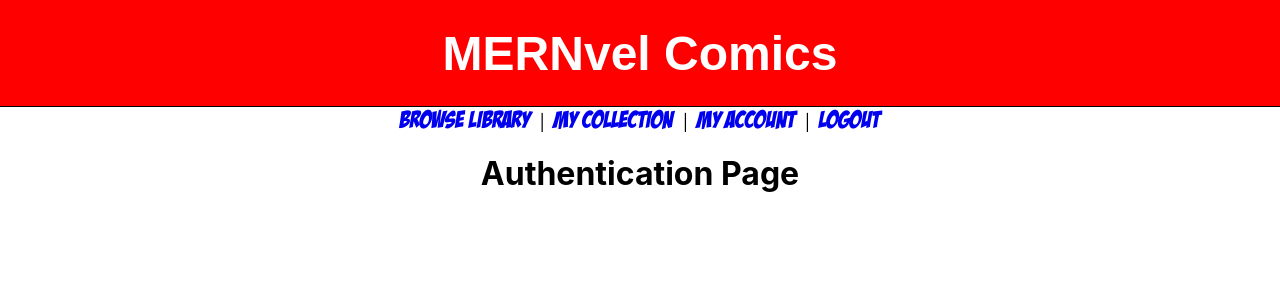
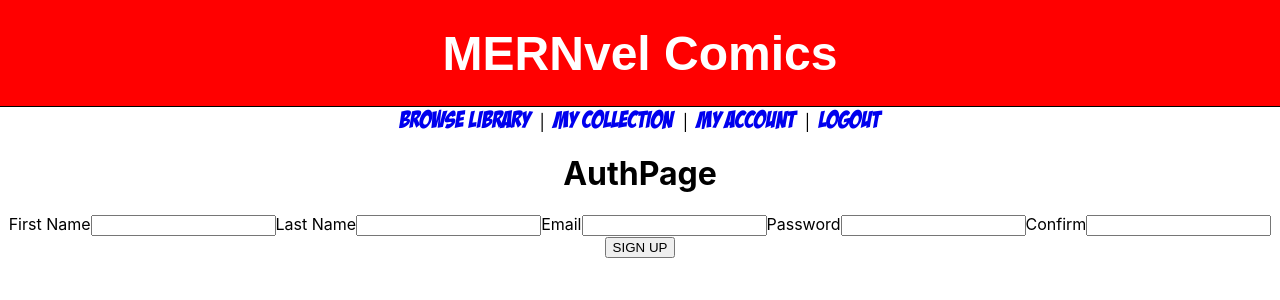
Before and after one commit to NSTaft/mernvel-comics, a React (Create React App) app: page /authentication in a window 1280 px wide. Shown: the top 300 px of the page. Built offline with nearby package versions, Linux system fonts and the light colour scheme; a web font is replaced by a local one.

Commit message:
updated the authpage.jsx to show the signupform component

```diff
--- a/src/pages/AuthPage/AuthPage.jsx
+++ b/src/pages/AuthPage/AuthPage.jsx
@@ -1,5 +1,12 @@
+import SignUpForm from '../../components/SignUpForm/SignUpForm'
+
 function AuthPage(){
-    return (<><h1>Authentication Page</h1></>)
+  return (
+    <main>
+      <h1>AuthPage</h1>
+      <SignUpForm />
+    </main>
+  );
 }
 
 export default AuthPage
```
